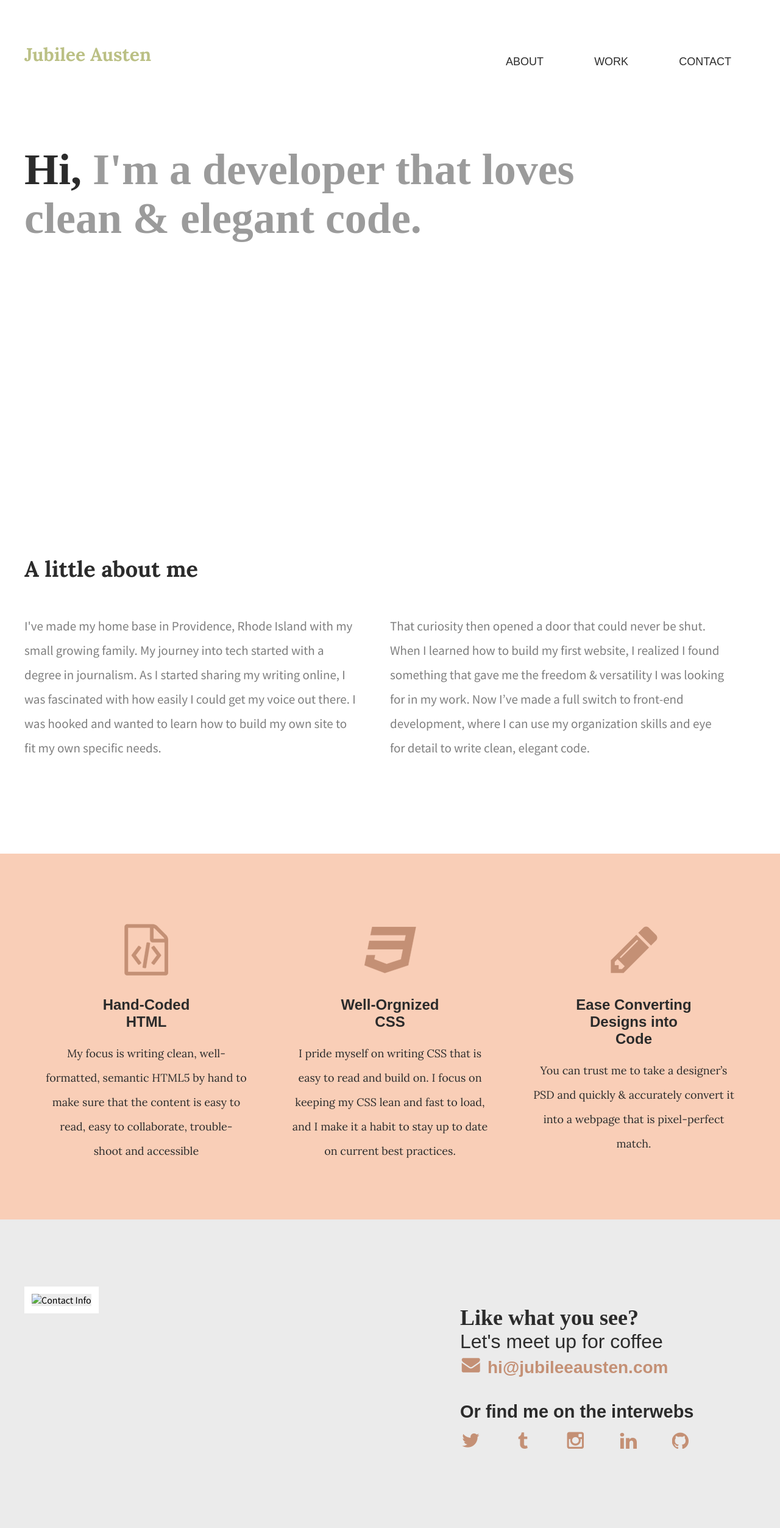
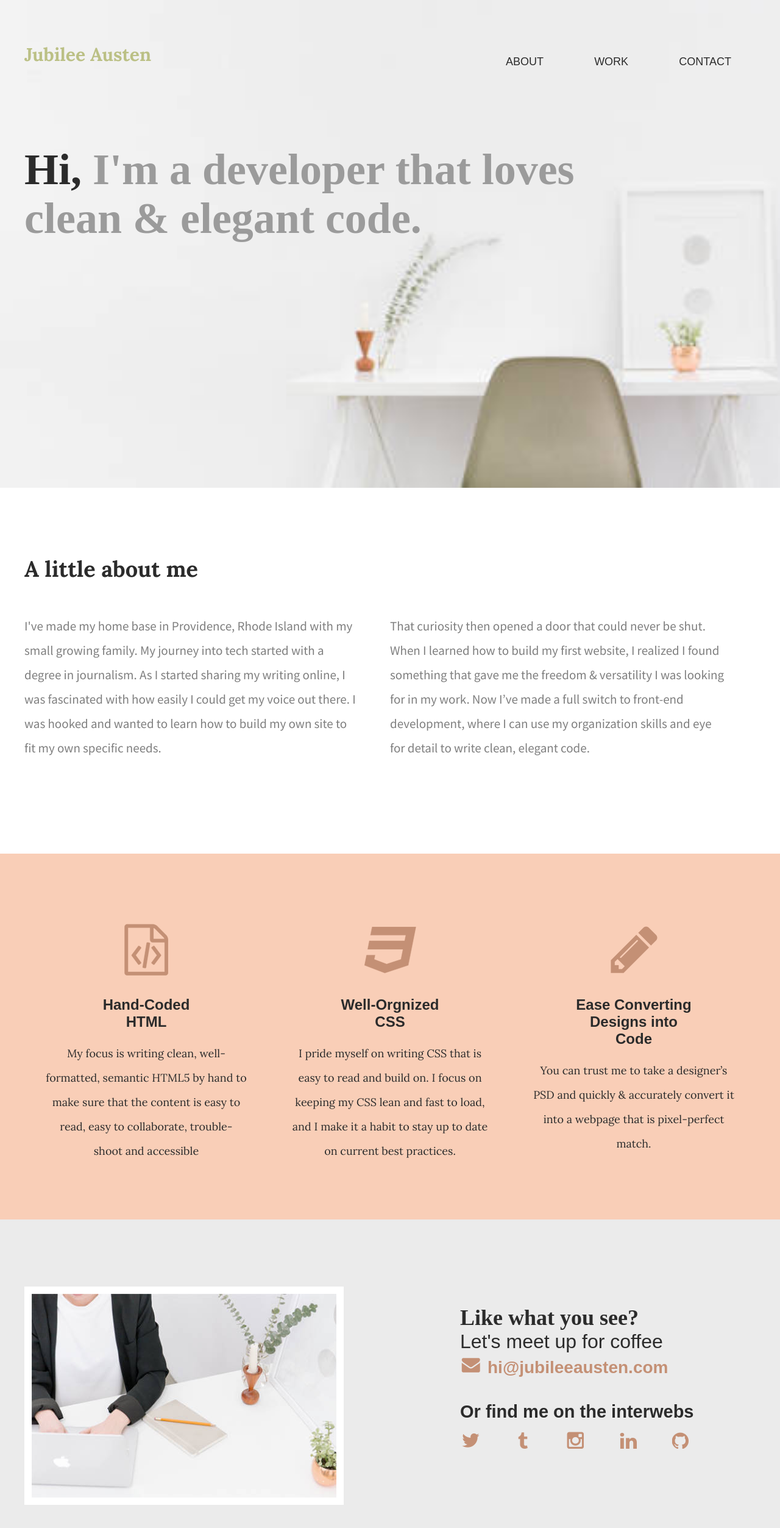
Before and after one commit to frosty8104/jubilee, a plain HTML site: page index.html in a window 1280 px wide. Shown: the whole page at 61% size. Drawn offline with Linux system fonts and the light colour scheme.

Commit message:
Corrected image formats

```diff
--- a/css/main.css
+++ b/css/main.css
@@ -20,7 +20,7 @@ body {
 }
 /*****HEADER*****/
 header {
-        background: url(../img/hero.png);
+        background: url(../img/hero.jpg);
         background-size: cover;
         height: 800px;
 }
--- a/index.html
+++ b/index.html
@@ -63,7 +63,7 @@
             <footer id="contact">
                 <div class="full-width">
                     <div class="half-width">
-                        <img id="contact-img" src="img/contact.png" alt="Contact Info" />
+                        <img id="contact-img" src="img/contact.jpg" alt="Contact Info" />
                     </div>
                     <div class="half-width">
                         <h2>Like what you see?</h2>
@@ -83,3 +83,4 @@
         </main>
     </body>
 </html>
+<!-- header image pixelated - need new -->
```
